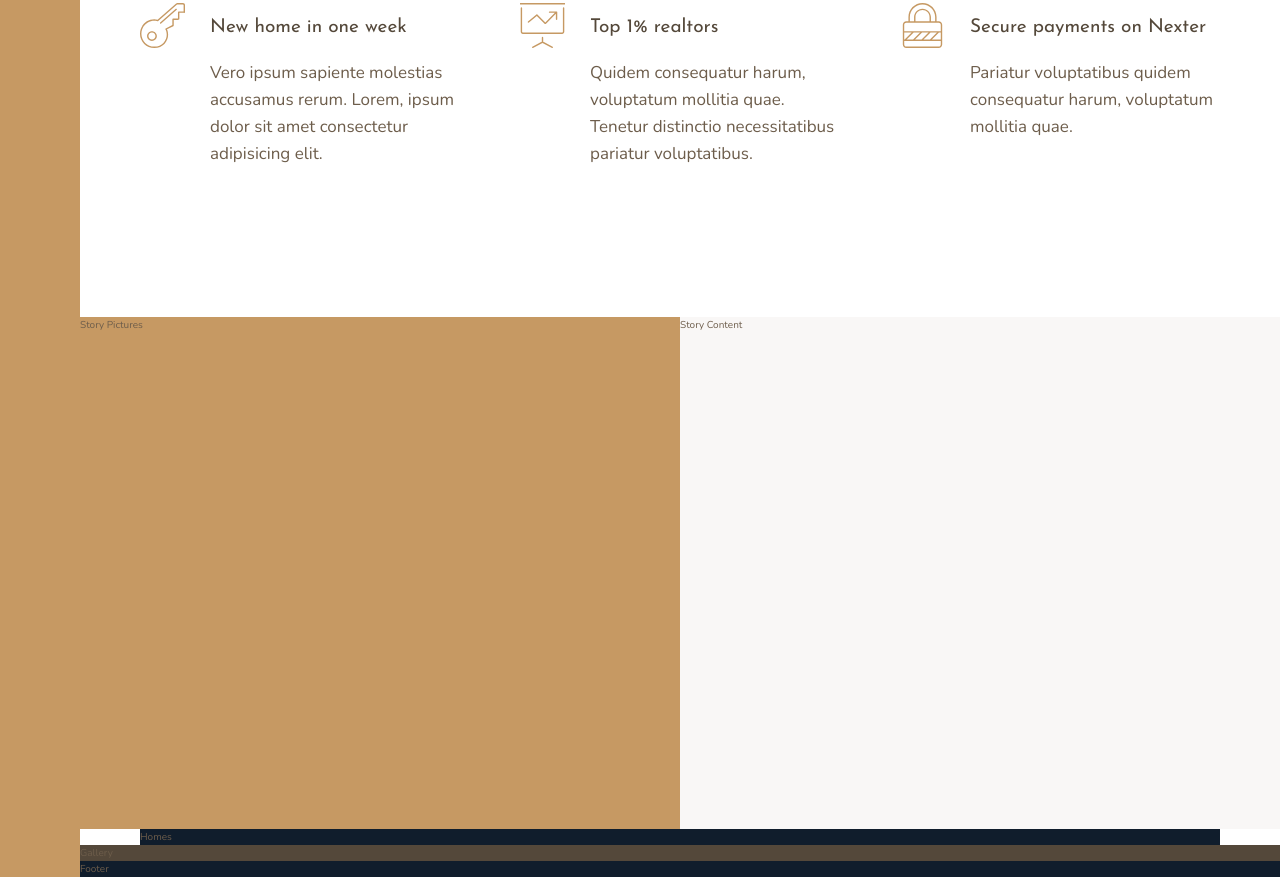
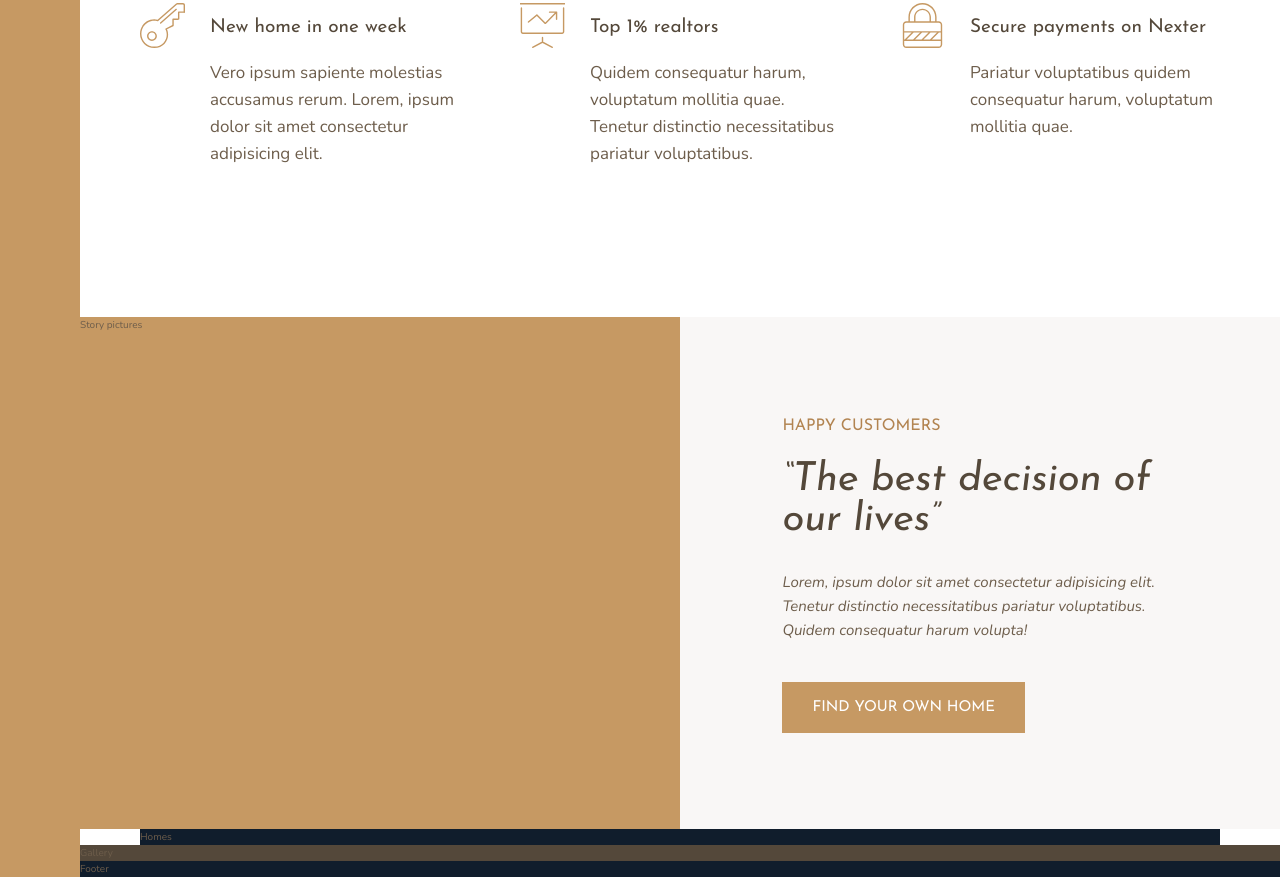
Before and after one commit to arvinbuid/nexter-landing, a website: page index.html in a window 1280 px wide. Shown: the part 991-1868 px from the top of the page. Drawn offline with nearby package versions, Linux system fonts and the light colour scheme.

Commit message:
Create helpers partial file to store helper class styles. Add styles to story content section.

```diff
--- a/index.html
+++ b/index.html
@@ -91,9 +91,17 @@
       </div>
     </section>
 
-    <div class="story__pictures">Story Pictures</div>
+    <div class="story__pictures">Story pictures</div>
 
-    <div class="story__content">Story Content</div>
+    <div class="story__content">
+      <h3 class="heading-3 mb-sm">Happy Customers</h3>
+      <h2 class="heading-2 heading-2--dark mb-md">&ldquo;The best decision of our lives&rdquo;</h2>
+      <p class="story__text">
+        Lorem, ipsum dolor sit amet consectetur adipisicing elit. Tenetur distinctio necessitatibus
+        pariatur voluptatibus. Quidem consequatur harum volupta!
+      </p>
+      <button class="btn">Find your own home</button>
+    </div>
 
     <section class="homes">Homes</section>
 
--- /dev/null
+++ b/sass/_helpers.scss
@@ -0,0 +1,12 @@
+.mb-sm {
+  margin-bottom: 2rem;
+}
+.mb-md {
+  margin-bottom: 3rem;
+}
+.mb-lg {
+  margin-bottom: 4rem;
+}
+.mb-hg {
+  margin-bottom: 8rem;
+}
--- a/sass/_story.scss
+++ b/sass/_story.scss
@@ -9,5 +9,22 @@
   &__content {
     background-color: base.$color-grey-light-1;
     grid-column: col-start 5 / full-end;
+    padding: 6rem 8vw;
+
+    display: flex;
+    flex-direction: column;
+    justify-content: center;
+    align-items: flex-start;
+
+    // display: grid;
+    // align-content: center;
+    // justify-items: start;
+  }
+
+  &__text {
+    font-size: 1.5rem;
+    font-style: italic;
+    font-weight: 400;
+    margin-bottom: 4rem;
   }
 }
--- a/sass/_typography.scss
+++ b/sass/_typography.scss
@@ -11,10 +11,23 @@
 
 .heading-2 {
   @extend %heading;
+  font-size: 4rem;
+  font-style: italic;
+  line-height: 1;
+
+  &--light {
+    color: base.$color-grey-light-1;
+  }
+  &--dark {
+    color: base.$color-grey-dark-1;
+  }
 }
 
 .heading-3 {
   @extend %heading;
+  font-size: 1.6rem;
+  text-transform: uppercase;
+  color: base.$color-primary-dark;
 }
 
 .heading-4 {
@@ -28,3 +41,20 @@
     color: base.$color-grey-dark-1;
   }
 }
+
+.btn {
+  font-size: 1.5rem;
+  padding: 1.8rem 3rem;
+  color: #fff;
+  background-color: base.$color-primary;
+  text-transform: uppercase;
+  font-family: base.$font-display;
+  border: none;
+  border-radius: 0;
+  cursor: pointer;
+  transition: background-color 0.2s;
+
+  &:hover {
+    background-color: base.$color-primary-dark;
+  }
+}
--- a/sass/main.scss
+++ b/sass/main.scss
@@ -1,5 +1,6 @@
 @use "base";
 @use "typography";
+@use "helpers";
 
 @use "sidebar";
 @use "header";
```
Also changed, not shown: css/style.css, 1 other file.
